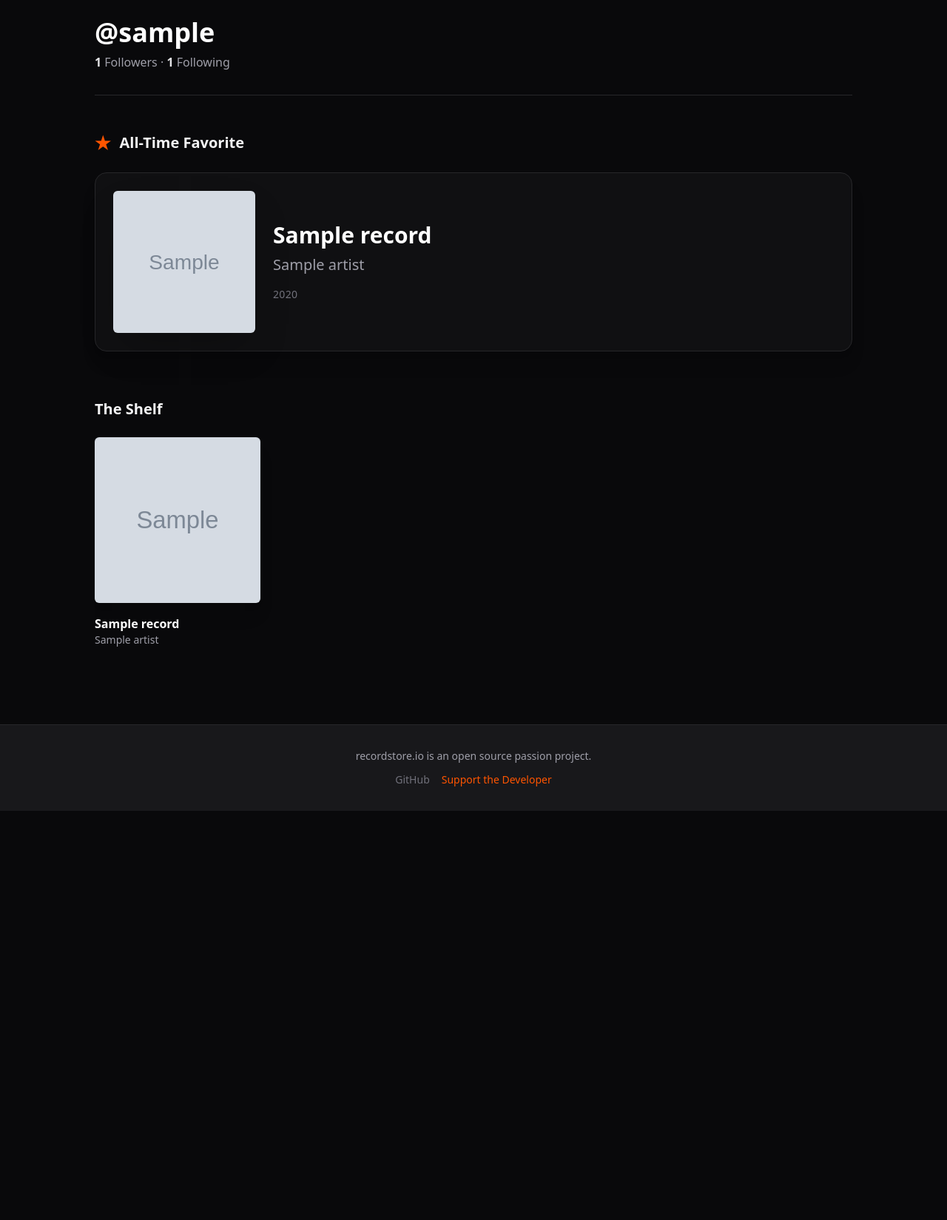
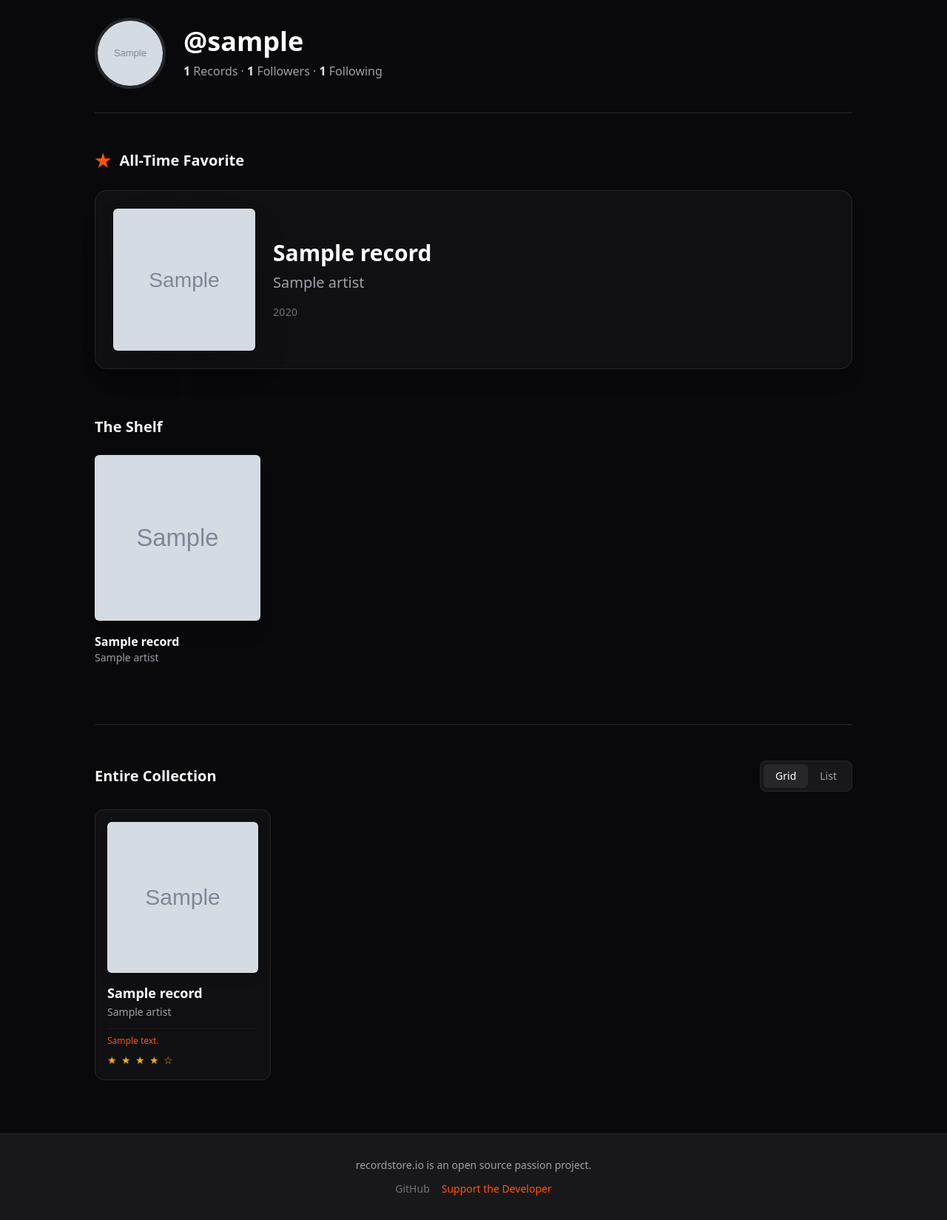
Before and after one commit to andrewstn/recordshelf, a Django app: a page that uses templates/base.html in a window 1280 px wide. Shown: the part 69-1718 px from the top of the page at 74% size. Before the commit the page ends 1165 px from the top, so only its background shows below. Run offline with Django 5.2, Linux system fonts and the light colour scheme; tables that the repository leaves empty hold one stand-in row (values such as "Sample post"); grey boxes marked "Sample" are stand-in pictures.

Commit message:
Implement dummy data seed script and update base template with profile redirect.

```diff
--- a/config/settings.py
+++ b/config/settings.py
@@ -155,3 +155,6 @@ EMAIL_BACKEND = 'django.core.mail.backends.console.EmailBackend'
 # EMAIL_USE_TLS = True
 # EMAIL_HOST_USER = os.getenv('EMAIL_USER')
 # EMAIL_HOST_PASSWORD = os.getenv('EMAIL_PASS')
+
+MEDIA_URL = '/media/'
+MEDIA_ROOT = BASE_DIR / 'media'
--- a/config/urls.py
+++ b/config/urls.py
@@ -17,10 +17,16 @@ Including another URLconf
 from django.contrib import admin
 from django.urls import path, include
 from django.views.generic import TemplateView
+from django.conf import settings
+from django.conf.urls.static import static
 
 urlpatterns = [
-path('admin/', admin.site.urls),
-path('accounts/', include('users.urls')),
-# This empty string '' is what catches requests to http://127.0.0.1:8000/
-path('', TemplateView.as_view(template_name='home.html'), name='home'),
+    path('admin/', admin.site.urls),
+    path('accounts/', include('users.urls')),
+    # This is the home page route, which can be a simple template view for now
+    path('', TemplateView.as_view(template_name='home.html'), name='home'),
 ]
+
+# This allows Django to display uploaded profile pictures locally
+if settings.DEBUG:
+    urlpatterns += static(settings.MEDIA_URL, document_root=settings.MEDIA_ROOT)
--- a/templates/base.html
+++ b/templates/base.html
@@ -4,6 +4,9 @@
 <head>
     <meta charset="UTF-8">
     <meta name="viewport" content="width=device-width, initial-scale=1.0">
+
+    <meta name="referrer" content="no-referrer">
+
     <title>recordstore.io</title>
 
     <script src="https://unpkg.com/@tailwindcss/browser@4"></script>
@@ -25,7 +28,7 @@
             <a href="#" class="text-zinc-400 hover:text-white transition-colors">Search</a>
 
             {% if user.is_authenticated %}
-                <a href="#" class="text-zinc-400 hover:text-white transition-colors">My Profile</a>
+                <a href="{% url 'profile' user.username %}" class="text-zinc-400 hover:text-white transition-colors">My Profile</a>
 
                 <form method="post" action="{% url 'logout' %}" class="inline m-0 p-0">
                     {% csrf_token %}
--- a/templates/profile.html
+++ b/templates/profile.html
@@ -5,18 +5,28 @@
 
     <!-- Profile Header -->
     <div class="mb-12 border-b border-zinc-800 pb-8 flex justify-between items-end">
+        <div class="flex items-center gap-6">
+            <!-- Profile Picture -->
+            {% if profile_user.profile_picture %}
+                <img src="{{ profile_user.profile_picture.url }}" alt="{{ profile_user.username }}" class="w-24 h-24 rounded-full object-cover border-4 border-zinc-800">
+            {% else %}
+                <div class="w-24 h-24 rounded-full bg-zinc-800 flex items-center justify-center text-3xl font-bold text-zinc-500 border-4 border-zinc-700">
+                    {{ profile_user.username|make_list|first|upper }}
+                </div>
+            {% endif %}
+
             <div>
                 <h1 class="text-4xl font-black text-white mb-2">@{{ profile_user.username }}</h1>
                 <p class="text-zinc-400">
+                    <span class="font-bold text-zinc-200">{{ total_records }}</span> Records &middot;
                     <span class="font-bold text-zinc-200">{{ profile_user.followers.count }}</span> Followers &middot;
                     <span class="font-bold text-zinc-200">{{ profile_user.following.count }}</span> Following
                 </p>
             </div>
+        </div>
 
         {% if request.user.is_authenticated and request.user != profile_user %}
-            <button class="bg-white text-zinc-950 px-6 py-2 rounded-full font-bold hover:bg-zinc-200 transition">
-                Follow
-            </button>
+            <button class="bg-white text-zinc-950 px-6 py-2 rounded-full font-bold hover:bg-zinc-200 transition">Follow</button>
         {% endif %}
     </div>
 
@@ -66,9 +76,98 @@
         </div>
         {% endif %}
     </div>
+
+    <!-- Full Collection Section -->
+    <div class="mb-12 border-t border-zinc-800 pt-12">
+        <div class="flex justify-between items-center mb-6">
+            <h2 class="text-xl font-bold text-zinc-100">Entire Collection</h2>
+
+            <!-- Toggle Controls -->
+            <div class="flex bg-zinc-900 rounded-lg p-1 border border-zinc-800">
+                <button onclick="setGrid()" id="btn-grid" class="px-4 py-1.5 rounded-md bg-zinc-800 text-white text-sm font-medium transition cursor-pointer">Grid</button>
+                <button onclick="setList()" id="btn-list" class="px-4 py-1.5 rounded-md text-zinc-400 hover:text-white text-sm font-medium transition cursor-pointer">List</button>
+            </div>
         </div>
 
-<!-- Custom styling to hide the default browser scrollbar while keeping the swipe/scroll functionality -->
+        <!-- Collection Container -->
+        <div id="collection-view" class="grid grid-cols-2 md:grid-cols-4 gap-6">
+            {% for item in full_collection %}
+            <!-- Record Card -->
+            <div class="record-card bg-zinc-900/50 border border-zinc-800 rounded-xl p-4 transition hover:bg-zinc-800 flex flex-col">
+                {% if item.record.cover_art_url %}
+                    <img src="{{ item.record.cover_art_url }}" class="w-full aspect-square object-cover rounded-md mb-4 shadow-lg card-img">
+                {% else %}
+                    <div class="w-full aspect-square bg-zinc-800 rounded-md mb-4 flex items-center justify-center text-zinc-600 card-img">No Cover</div>
+                {% endif %}
+
+                <div class="card-text">
+                    <h3 class="text-lg font-bold text-white leading-tight mb-1">{{ item.record.title }}</h3>
+                    <p class="text-sm text-zinc-400 mb-3">{{ item.record.artist.name }}</p>
+
+                    <!-- Variant & Rating Info -->
+                    <div class="flex flex-col gap-1 text-xs font-medium mt-auto pt-2 border-t border-zinc-800/50">
+                        {% if item.variant_description %}
+                            <span class="text-brand">{{ item.variant_description }}</span>
+                        {% endif %}
+                        {% if item.rating %}
+                            <span class="text-yellow-500 text-sm tracking-widest mt-1">
+                                {% for i in "12345"|make_list %}
+                                    {% if forloop.counter <= item.rating %}★{% else %}☆{% endif %}
+                                {% endfor %}
+                            </span>
+                        {% endif %}
+                    </div>
+                </div>
+            </div>
+            {% empty %}
+            <p class="text-zinc-500 col-span-full">No records in collection yet.</p>
+            {% endfor %}
+        </div>
+    </div>
+</div>
+
+<!-- JavaScript for Grid/List Toggle -->
+<script>
+    function setGrid() {
+        const container = document.getElementById('collection-view');
+        const btnGrid = document.getElementById('btn-grid');
+        const btnList = document.getElementById('btn-list');
+        const cards = document.querySelectorAll('.record-card');
+        const images = document.querySelectorAll('.card-img');
+
+        // Update buttons
+        btnGrid.classList.add('bg-zinc-800', 'text-white');
+        btnGrid.classList.remove('text-zinc-400');
+        btnList.classList.remove('bg-zinc-800', 'text-white');
+        btnList.classList.add('text-zinc-400');
+
+        // Update Layout
+        container.className = "grid grid-cols-2 md:grid-cols-4 gap-6";
+        cards.forEach(card => card.className = "record-card bg-zinc-900/50 border border-zinc-800 rounded-xl p-4 transition hover:bg-zinc-800 flex flex-col");
+        images.forEach(img => img.className = "w-full aspect-square object-cover rounded-md mb-4 shadow-lg card-img");
+    }
+
+    function setList() {
+        const container = document.getElementById('collection-view');
+        const btnGrid = document.getElementById('btn-grid');
+        const btnList = document.getElementById('btn-list');
+        const cards = document.querySelectorAll('.record-card');
+        const images = document.querySelectorAll('.card-img');
+
+        // Update buttons
+        btnList.classList.add('bg-zinc-800', 'text-white');
+        btnList.classList.remove('text-zinc-400');
+        btnGrid.classList.remove('bg-zinc-800', 'text-white');
+        btnGrid.classList.add('text-zinc-400');
+
+        // Update Layout
+        container.className = "flex flex-col gap-4";
+        cards.forEach(card => card.className = "record-card bg-zinc-900/50 border border-zinc-800 rounded-xl p-4 transition hover:bg-zinc-800 flex flex-row items-center gap-6");
+        images.forEach(img => img.className = "w-24 h-24 object-cover rounded-md shadow-lg card-img mb-0 flex-shrink-0");
+    }
+</script>
+
+<!-- CSS to hide default scrollbars -->
 <style>
     .hide-scrollbars::-webkit-scrollbar { display: none; }
     .hide-scrollbars { -ms-overflow-style: none; scrollbar-width: none; }
--- a/users/models.py
+++ b/users/models.py
@@ -2,6 +2,13 @@ from django.contrib.auth.models import AbstractUser
 from django.db import models
 
 class CustomUser(AbstractUser):
+
+    profile_picture = models.ImageField(
+        upload_to='profiles/',
+        blank=True,
+        null=True
+    )
+
     following = models.ManyToManyField(
         'self',
         symmetrical=False,
--- a/users/views.py
+++ b/users/views.py
@@ -13,13 +13,16 @@ class SignUpView(CreateView):
 User = get_user_model()
 
 def user_profile(request, username):
-    """Fetches a user's profile, their Top 6 shelf, and their favorite record."""
-    # 404s automatically if someone types a username that doesn't exist
     profile_user = get_object_or_404(User, username=username)
+
+    # Grab all collection items, optimizing the database query to include the record and artist data
+    full_collection = profile_user.collection.all().select_related('record', 'record__artist').order_by('-date_added')
 
     context = {
         'profile_user': profile_user,
         'shelf_records': profile_user.shelf.all(),
         'favorite': profile_user.favorite_record,
+        'full_collection': full_collection,
+        'total_records': full_collection.count(),
     }
     return render(request, 'profile.html', context)
```
Also changed, not shown: collection/management/commands/seed.py (added, +57 -0 lines), collection/management/__init__.py (added), collection/management/commands/__init__.py (added), templates/home.html (line endings or trailing spaces), users/migrations/0005_customuser_profile_picture.py (added). Lines whose indentation alone changed are shown as unchanged.
